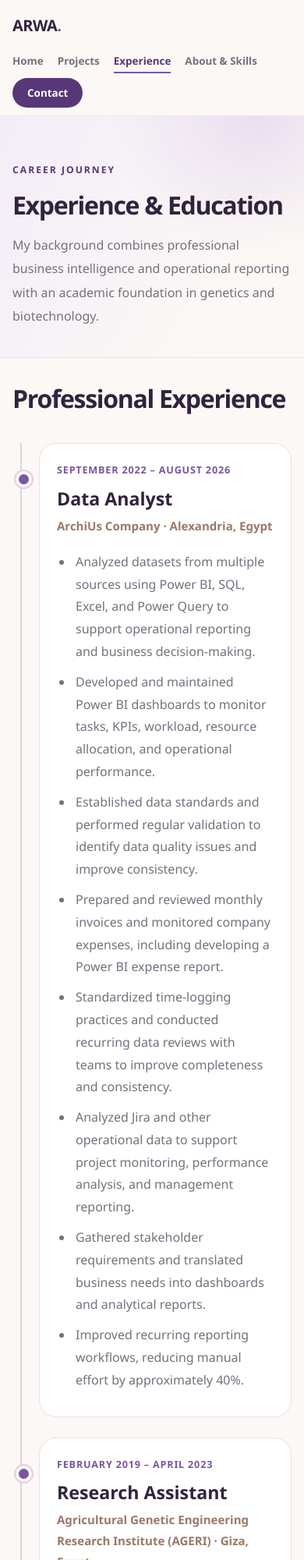
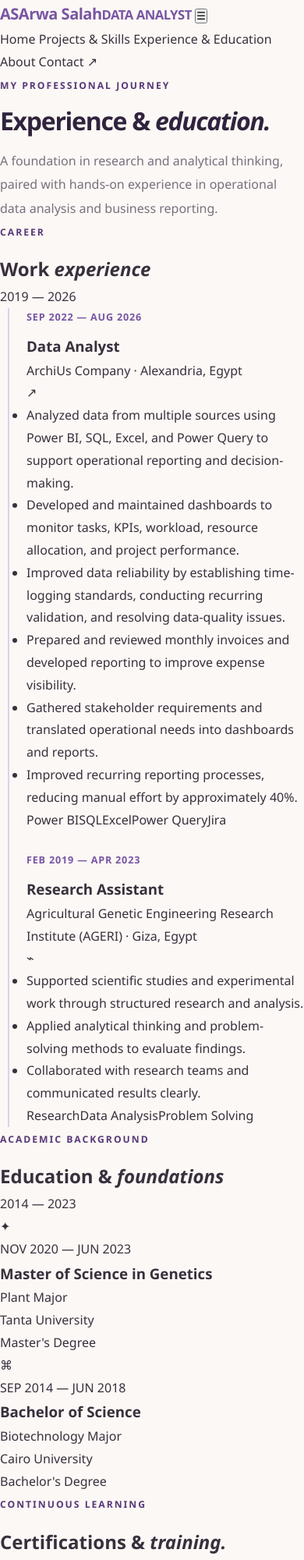
Before and after one commit to ArwaSalah96/about_me, a plain HTML site: page experience.html in a window 390 px wide. Shown: the top 2000 px of the page at 78% size. Drawn offline with Linux system fonts and the light colour scheme.

Commit message:
Update experience.html

```diff
--- a/experience.html
+++ b/experience.html
@@ -1,151 +1,128 @@
-
-<!DOCTYPE html>
+<!doctype html>
 <html lang="en">
 <head>
-  <meta charset="UTF-8">
-  <meta name="viewport" content="width=device-width, initial-scale=1.0">
+<meta charset="utf-8">
+<meta name="viewport" content="width=device-width,initial-scale=1">
 <title>Experience & Education | Arwa Salah</title>
+<link rel="preconnect" href="https://fonts.googleapis.com">
+<link href="https://fonts.googleapis.com/css2?family=DM+Sans:wght@400;500;600;700&family=Playfair+Display:wght@600;700&display=swap" rel="stylesheet">
 <link rel="stylesheet" href="styles.css">
+<script defer src="script.js"></script>
 </head>
 <body>
-
-  <nav class="navbar">
-    <div class="container nav-inner">
-      <a class="brand" href="index.html">ARWA<span>.</span></a>
-      <ul class="nav-links">
-        <li><a href="index.html">Home</a></li>
-        <li><a href="projects.html">Projects</a></li>
-        <li><a class="active" href="experience.html">Experience</a></li>
-        <li><a href="about.html">About & Skills</a></li>
-        <li><a class="nav-cta" href="contact.html">Contact</a></li>
-      </ul>
-    </div>
+<div class="ambient ambient-one"></div>
+<div class="ambient ambient-two"></div>
+<header class="site-header">
+  <a class="brand" href="index.html"><span class="brand-mark">AS</span><span>Arwa Salah<small>DATA ANALYST</small></span></a>
+  <button class="menu-toggle" aria-label="Toggle navigation" aria-expanded="false">☰</button>
+  <nav class="nav">
+    <a href="index.html">Home</a>
+    <a href="projects.html">Projects & Skills</a>
+    <a class="active" href="experience.html">Experience & Education</a>
+    <a href="about.html">About</a>
+    <a class="nav-contact" href="contact.html">Contact <span>↗</span></a>
   </nav>
-
-  <header class="page-header">
-    <div class="container page-heading">
-      <p class="eyebrow">Career Journey</p>
-      <h1>Experience & Education</h1>
-      <p>
-        My background combines professional business intelligence and
-        operational reporting with an academic foundation in genetics
-        and biotechnology.
-      </p>
-    </div>
 </header>
 
-  <main class="content-section">
-    <div class="container">
-      <div class="section-heading">
-        <h2>Professional Experience</h2>
+<main class="page-wrap inner-page">
+<section class="page-heading reveal">
+  <p class="eyebrow">MY PROFESSIONAL JOURNEY</p>
+  <h1>Experience & <em>education.</em></h1>
+  <p class="lead">A foundation in research and analytical thinking, paired with hands-on experience in operational data analysis and business reporting.</p>
+</section>
+
+<section class="section-block reveal">
+  <div class="section-title">
+    <div><p class="eyebrow">CAREER</p><h2>Work <em>experience</em></h2></div>
+    <span class="section-count">2019 — 2026</span>
   </div>
 
   <div class="timeline">
-        <article class="timeline-item">
-          <p class="timeline-date">SEPTEMBER 2022 – AUGUST 2026</p>
-          <h3>Data Analyst</h3>
-          <h4>ArchiUs Company · Alexandria, Egypt</h4>
+    <article class="timeline-card">
+      <div class="timeline-date">SEP 2022 — AUG 2026</div>
+      <div class="timeline-marker"></div>
+      <div class="timeline-body">
+        <div class="timeline-heading">
+          <div><h3>Data Analyst</h3><p class="company">ArchiUs Company <span>·</span> Alexandria, Egypt</p></div>
+          <span class="work-symbol">↗</span>
+        </div>
         <ul>
-            <li>Analyzed datasets from multiple sources using Power BI, SQL,
-              Excel, and Power Query to support operational reporting and
-              business decision-making.</li>
-            <li>Developed and maintained Power BI dashboards to monitor tasks,
-              KPIs, workload, resource allocation, and operational performance.</li>
-            <li>Established data standards and performed regular validation
-              to identify data quality issues and improve consistency.</li>
-            <li>Prepared and reviewed monthly invoices and monitored company
-              expenses, including developing a Power BI expense report.</li>
-            <li>Standardized time-logging practices and conducted recurring
-              data reviews with teams to improve completeness and consistency.</li>
-            <li>Analyzed Jira and other operational data to support project
-              monitoring, performance analysis, and management reporting.</li>
-            <li>Gathered stakeholder requirements and translated business needs
-              into dashboards and analytical reports.</li>
-            <li>Improved recurring reporting workflows, reducing manual effort
-              by approximately 40%.</li>
+          <li>Analyzed data from multiple sources using Power BI, SQL, Excel, and Power Query to support operational reporting and decision-making.</li>
+          <li>Developed and maintained dashboards to monitor tasks, KPIs, workload, resource allocation, and project performance.</li>
+          <li>Improved data reliability by establishing time-logging standards, conducting recurring validation, and resolving data-quality issues.</li>
+          <li>Prepared and reviewed monthly invoices and developed reporting to improve expense visibility.</li>
+          <li>Gathered stakeholder requirements and translated operational needs into dashboards and reports.</li>
+          <li>Improved recurring reporting processes, reducing manual effort by approximately 40%.</li>
         </ul>
+        <div class="tag-list"><span>Power BI</span><span>SQL</span><span>Excel</span><span>Power Query</span><span>Jira</span></div>
+      </div>
     </article>
 
-        <article class="timeline-item">
-          <p class="timeline-date">FEBRUARY 2019 – APRIL 2023</p>
-          <h3>Research Assistant</h3>
-          <h4>Agricultural Genetic Engineering Research Institute (AGERI) · Giza, Egypt</h4>
+    <article class="timeline-card">
+      <div class="timeline-date">FEB 2019 — APR 2023</div>
+      <div class="timeline-marker"></div>
+      <div class="timeline-body">
+        <div class="timeline-heading">
+          <div><h3>Research Assistant</h3><p class="company">Agricultural Genetic Engineering Research Institute (AGERI) <span>·</span> Giza, Egypt</p></div>
+          <span class="work-symbol">⌁</span>
+        </div>
         <ul>
-            <li>Conducted research and data analysis to support scientific
-              studies and experimental work.</li>
-            <li>Applied structured problem-solving and analytical methods
-              to evaluate research findings.</li>
-            <li>Collaborated with research teams and communicated findings clearly.</li>
+          <li>Supported scientific studies and experimental work through structured research and analysis.</li>
+          <li>Applied analytical thinking and problem-solving methods to evaluate findings.</li>
+          <li>Collaborated with research teams and communicated results clearly.</li>
         </ul>
+        <div class="tag-list"><span>Research</span><span>Data Analysis</span><span>Problem Solving</span></div>
+      </div>
     </article>
   </div>
+</section>
 
-      <div class="section-heading" style="margin-top:70px;">
-        <p class="eyebrow">Academic Background</p>
-        <h2>Education</h2>
+<section class="section-block education-block reveal">
+  <div class="section-title">
+    <div><p class="eyebrow">ACADEMIC BACKGROUND</p><h2>Education & <em>foundations</em></h2></div>
+    <span class="section-count">2014 — 2023</span>
   </div>
-
-      <div class="cards-grid">
-        <article class="card">
-          <p class="card-label">November 2020 – June 2023</p>
+  <div class="education-grid">
+    <article class="education-card">
+      <div class="education-icon">✦</div>
+      <div class="education-meta">NOV 2020 — JUN 2023</div>
       <h3>Master of Science in Genetics</h3>
-          <p>Plant Major · Tanta University</p>
+      <p class="education-focus">Plant Major</p>
+      <p class="company">Tanta University</p>
+      <span class="edu-tag">Master's Degree</span>
     </article>
-
-        <article class="card">
-          <p class="card-label">September 2014 – June 2018</p>
+    <article class="education-card">
+      <div class="education-icon">⌘</div>
+      <div class="education-meta">SEP 2014 — JUN 2018</div>
       <h3>Bachelor of Science</h3>
-          <p>Biotechnology Major · Cairo University</p>
+      <p class="education-focus">Biotechnology Major</p>
+      <p class="company">Cairo University</p>
+      <span class="edu-tag">Bachelor's Degree</span>
     </article>
   </div>
+</section>
 
-      <div class="section-heading" style="margin-top:70px;">
-        <p class="eyebrow">Continuous Learning</p>
-        <h2>Certifications & Training</h2>
+<section class="section-block cert-section reveal">
+  <div class="section-title">
+    <div><p class="eyebrow">CONTINUOUS LEARNING</p><h2>Certifications & <em>training.</em></h2></div>
+    <span class="section-count">07 COURSES</span>
   </div>
-
-      <div class="cards-grid">
-        <article class="card">
-          <h3>Data Analysis Foundation</h3>
-          <p>Egypt FWD</p>
-        </article>
-        <article class="card">
-          <h3>Business Analytics with Excel</h3>
-          <p>Simplilearn</p>
-        </article>
-        <article class="card">
-          <h3>Power BI for Beginners</h3>
-          <p>Simplilearn</p>
-        </article>
-        <article class="card">
-          <h3>SQL Server for Beginners</h3>
-          <p>PragimTech</p>
-        </article>
-        <article class="card">
-          <h3>Data Manipulation in SQL</h3>
-          <p>DataCamp</p>
-        </article>
-        <article class="card">
-          <h3>Data Analysis and Business Intelligence Diploma</h3>
-          <p>TechMind</p>
-        </article>
-        <article class="card">
-          <h3>Python Pandas</h3>
-          <p>Kaggle</p>
-        </article>
+  <div class="cert-list">
+    <article class="cert-item"><span class="cert-number">01</span><span class="cert-mark">↗</span><div><h3>Data Analysis Foundation</h3><p>Egypt FWD</p></div><span class="cert-type">FOUNDATIONS</span></article>
+    <article class="cert-item"><span class="cert-number">02</span><span class="cert-mark">▦</span><div><h3>Business Analytics with Excel</h3><p>Simplilearn</p></div><span class="cert-type">ANALYTICS</span></article>
+    <article class="cert-item"><span class="cert-number">03</span><span class="cert-mark">◫</span><div><h3>Power BI for Beginners</h3><p>Simplilearn</p></div><span class="cert-type">BI & REPORTING</span></article>
+    <article class="cert-item"><span class="cert-number">04</span><span class="cert-mark">⌘</span><div><h3>SQL Server for Beginners</h3><p>PragimTech</p></div><span class="cert-type">DATABASES</span></article>
+    <article class="cert-item"><span class="cert-number">05</span><span class="cert-mark">⟷</span><div><h3>Data Manipulation in SQL</h3><p>DataCamp</p></div><span class="cert-type">SQL</span></article>
+    <article class="cert-item"><span class="cert-number">06</span><span class="cert-mark">✧</span><div><h3>Data Analysis and Business Intelligence Diploma</h3><p>TechMind</p></div><span class="cert-type">BI & ANALYTICS</span></article>
+    <article class="cert-item"><span class="cert-number">07</span><span class="cert-mark">{ }</span><div><h3>Python Pandas</h3><p>Kaggle</p></div><span class="cert-type">PYTHON</span></article>
   </div>
-    </div>
+</section>
 </main>
 
 <footer class="footer">
-    <div class="container footer-inner">
-      <p>© 2026 Arwa Salah</p>
-      <div class="footer-links">
-        <a href="mailto:arwasalah111996@gmail.com">Email</a>
-        <a href="https://www.linkedin.com/in/arwa-salah-63a6a9227/" target="_blank" rel="noopener noreferrer">LinkedIn ↗</a>
-      </div>
-    </div>
+  <span>© <span id="year"></span> Arwa Salah</span>
+  <span>Data Analyst · Power BI · SQL · Excel</span>
+  <a href="contact.html">Get in touch ↗</a>
 </footer>
-
 </body>
 </html>
```
Lines whose indentation alone changed are shown as unchanged.
